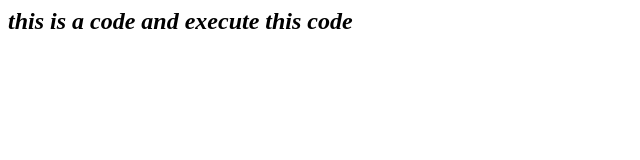
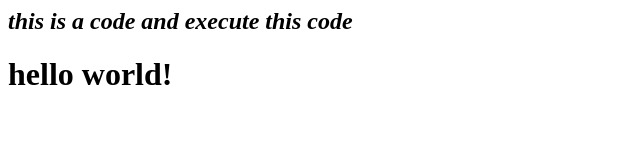
Before and after one commit to m-subhan-dev/localdemo, a plain HTML site: page index.html in a window 1280 px wide. Shown: the whole page, without its empty margins (0-640 px from the left). Drawn offline with Linux system fonts and the light colour scheme.

Commit message:
create barnch features 1

```diff
--- a/index.html
+++ b/index.html
@@ -1 +1,2 @@
 <h2><i> this is a code and execute this code</i></h2>
+<p><h1> hello world!</h1></p>
```
